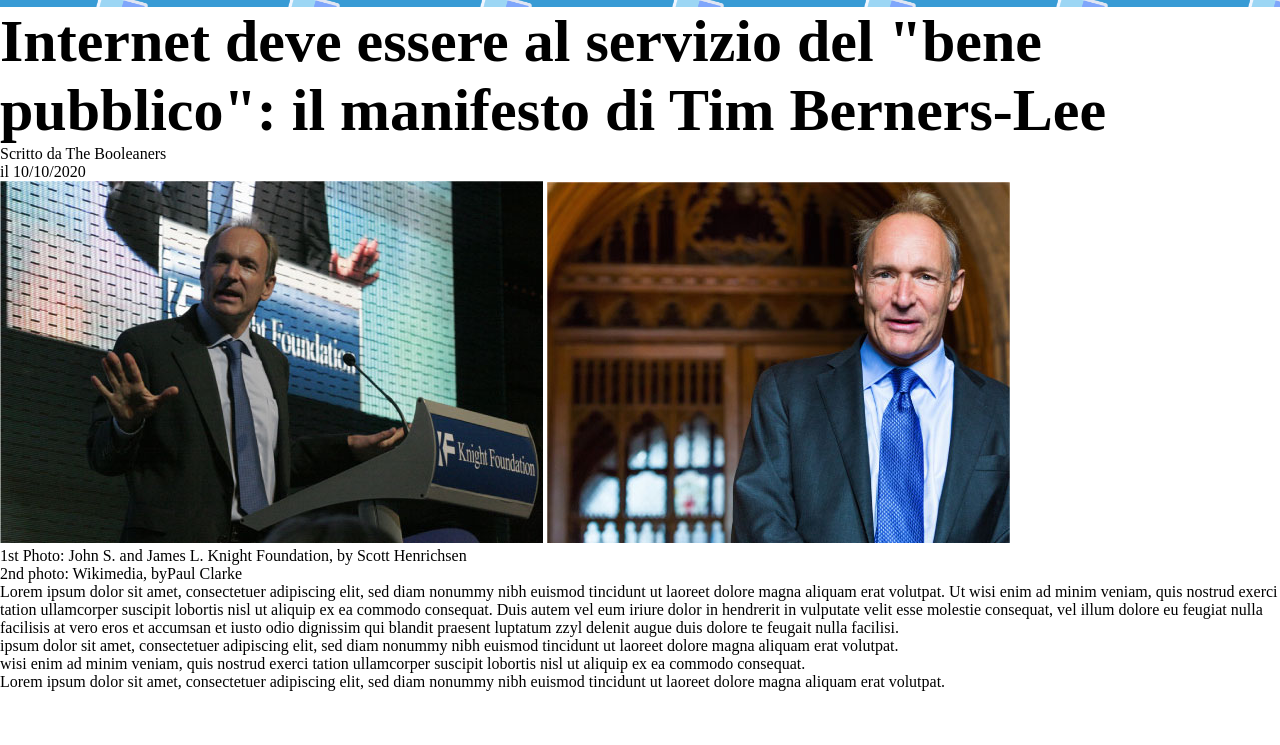
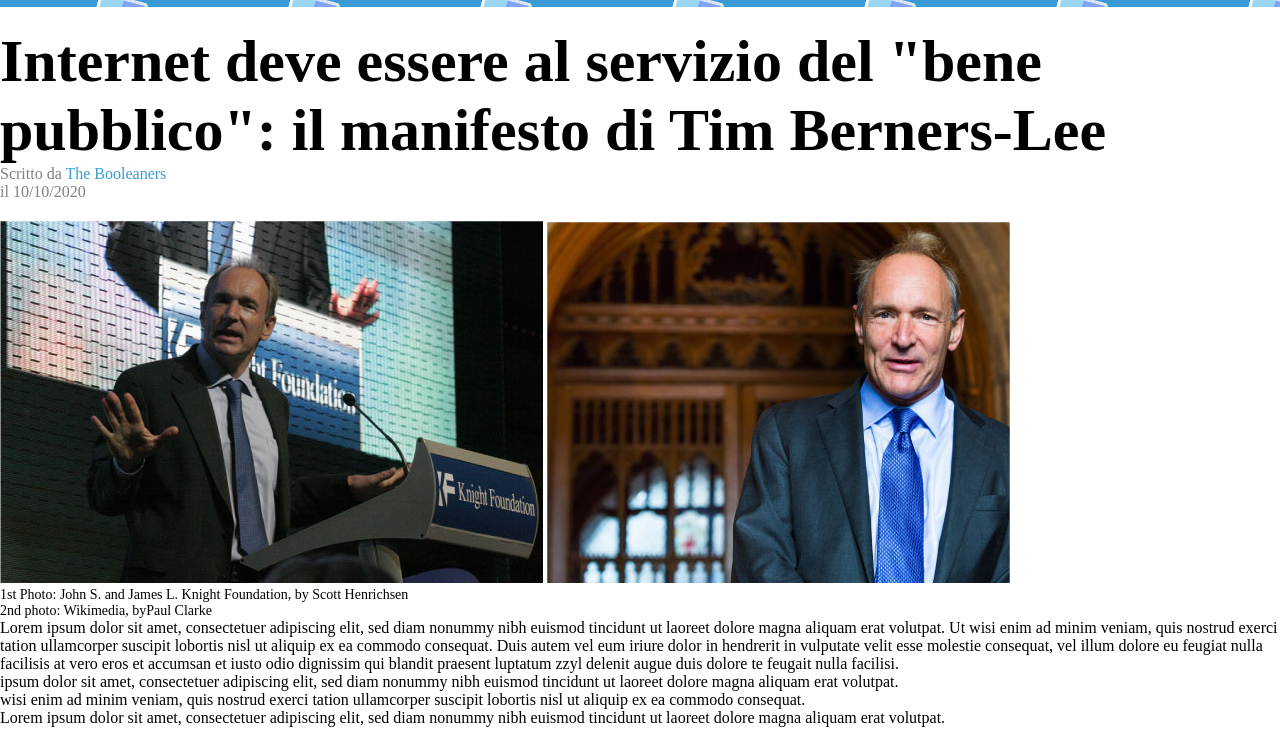
Before and after one commit to gianluigi7/html-css-booleaner, a plain HTML site: page index.html in a window 1280 px wide. Shown: the part 113-858 px from the top of the page. Before the commit the page ends 822 px from the top, so only its background shows below. Drawn offline with Linux system fonts and the light colour scheme.

Commit message:
fine prima sezione foto

```diff
--- a/css/style.css
+++ b/css/style.css
@@ -16,3 +16,18 @@
   h1{
    font-size: 60px;
   }
+  main{
+   margin-top: 20px;
+  }
+  .autore{
+   color: gray;
+  }
+.nomeautore{
+   color: rgba(3, 129, 202, 0.788);
+}
+ .photo{
+   margin-top: 20px;
+ }
+  .didascalie{
+   font-size: 14px;
+  }
--- a/index.html
+++ b/index.html
@@ -6,22 +6,31 @@
     <title>Document</title>
     <link rel="stylesheet" href="./css/style.css">
 </head>
-<body> <!--da definire l'immagine in bg-->
+<body> <!--header-->
 
     <header>
         <img src="./img/logo.svg" alt="logo" id="The Booleaners" class="logo">
        </header>
-    <h1>
+       <!-- main-->
+       <main>
+         <h1>
         Internet deve essere al servizio del "bene pubblico": il manifesto di Tim Berners-Lee</h1>
-       <p>Scritto da The Booleaners<br> il 10/10/2020
-       <p>
+       <div class="autore">Scritto da <span class="nomeautore">The Booleaners </span>
+        <br> il 10/10/2020
+       </div>
 
+      <div class="photo">
+        <img src="./img/tim-1.jpg" alt="tim1">
+        <img src="./img/tim-2.jpg" alt="tim2">
+       <div class="didascalie">
+        <p>1st Photo: John S. and James L. Knight Foundation, by Scott Henrichsen<br>2nd photo: Wikimedia, byPaul Clarke</p> </div>
+       </div>
     </body>
-     <img src="./img/tim-1.jpg" alt="tim1">
-     <img src="./img/tim-2.jpg" alt="tim2">
 
 
-     <p>1st Photo: John S. and James L. Knight Foundation, by Scott Henrichsen<br>2nd photo: Wikimedia, byPaul Clarke</p>
+
+
+
      <p>Lorem ipsum dolor sit amet, consectetuer adipiscing elit, sed diam nonummy nibh euismod tincidunt ut laoreet dolore magna aliquam erat volutpat. Ut wisi enim ad minim veniam, quis nostrud exerci tation ullamcorper suscipit lobortis nisl ut aliquip ex ea commodo consequat. Duis autem vel eum iriure dolor in hendrerit in vulputate velit esse molestie consequat, vel illum dolore eu feugiat nulla facilisis at vero eros et accumsan et iusto odio dignissim qui blandit praesent luptatum zzyl delenit augue duis dolore te feugait nulla facilisi.<p>
 
       <ul class="ul">
@@ -35,5 +44,5 @@
          <p>Lorem ipsum dolor sit amet, consectetuer adipiscing elit, sed diam nonummy nibh euismod tincidunt ut laoreet dolore magna aliquam erat volutpat.</p>
           <li>
           </ul>
-
+        </main>
     </html>
```
